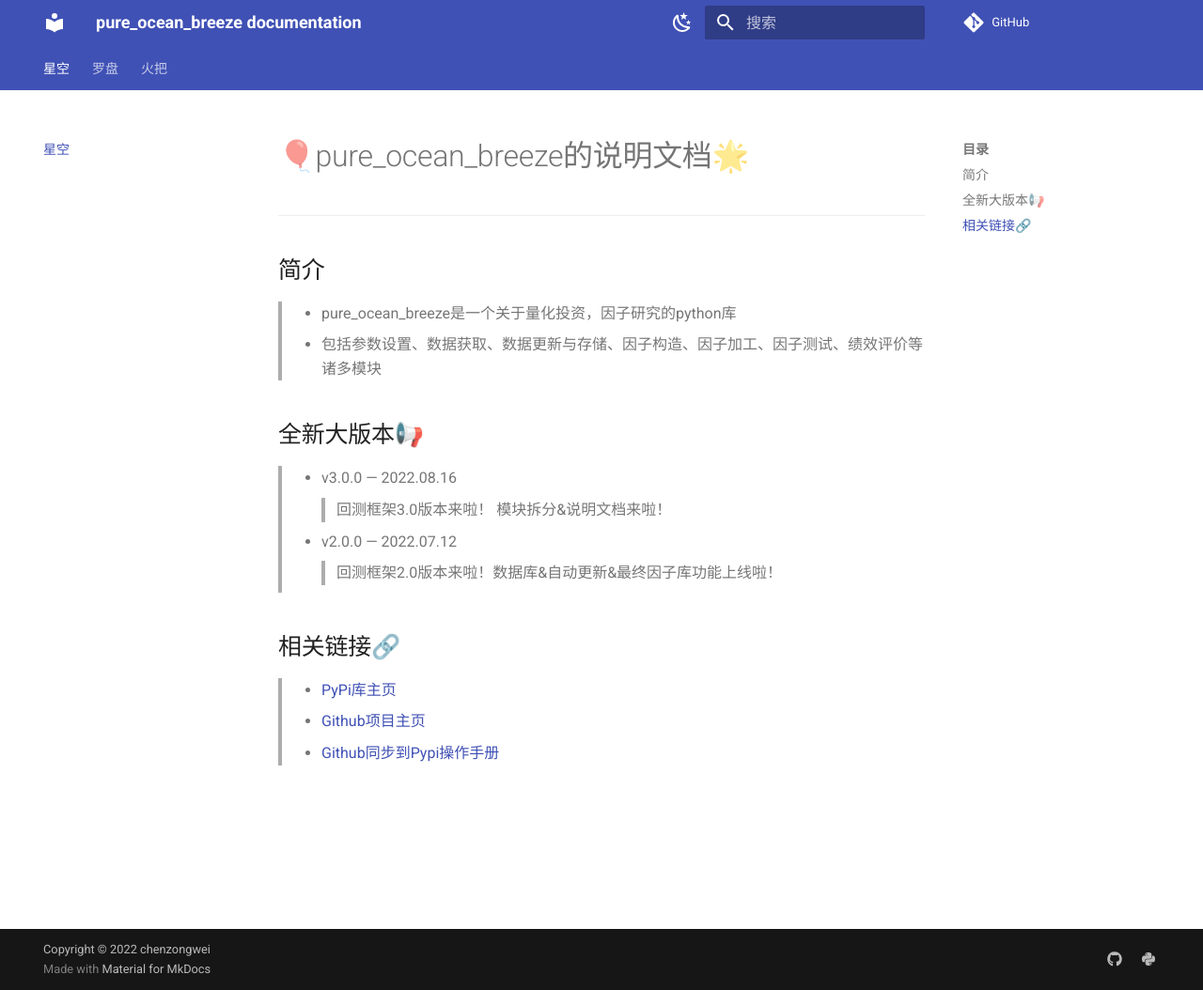
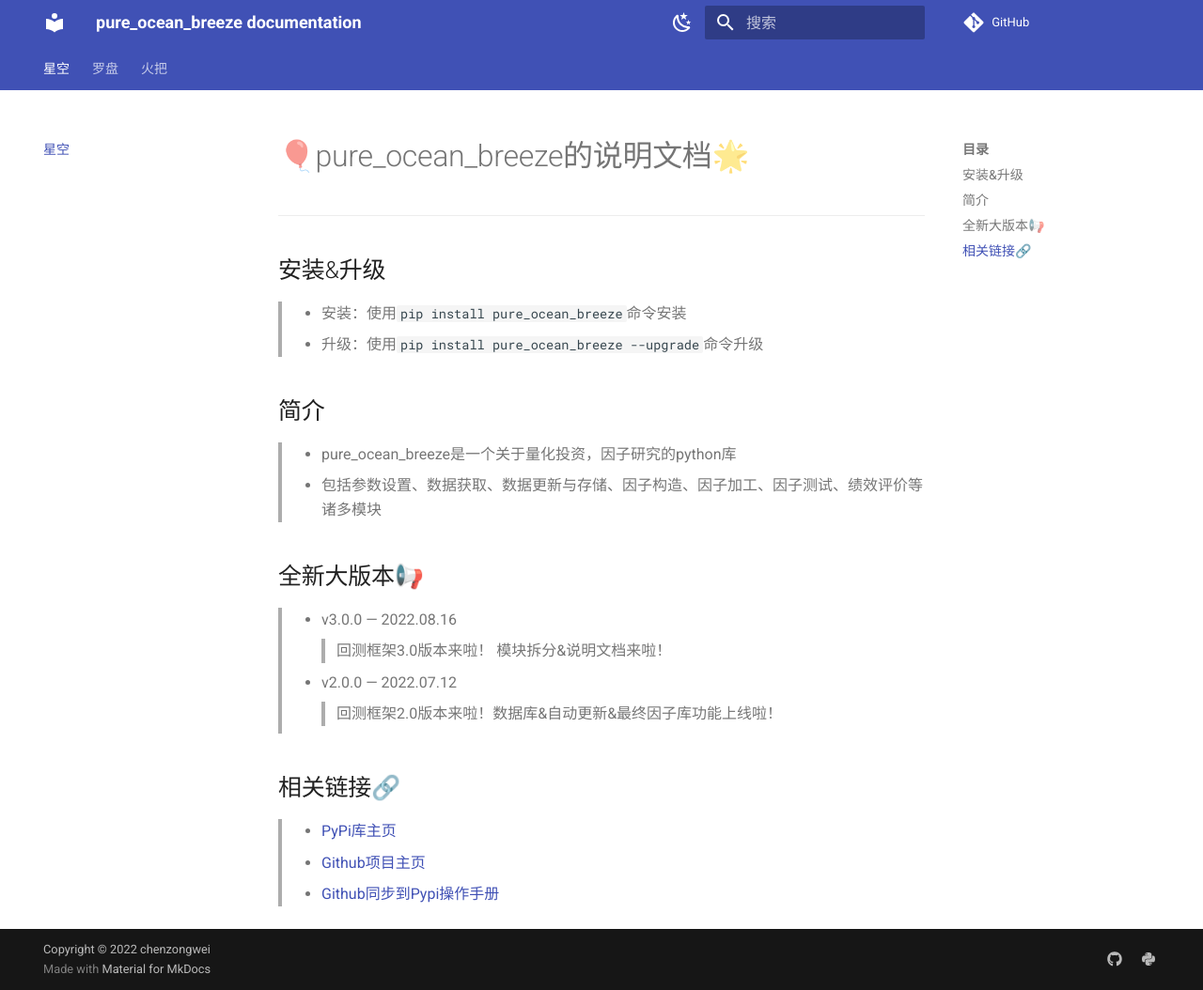
Before and after one commit to chen-001/pure_ocean_breeze, an MkDocs documentation site: the page built from docs/index.md, in a window 1280 px wide and 1054 px high. Shown: the whole window at 94% size. Built offline with MkDocs 1.6.1 and Material for MkDocs 9.7.7, drawn with Linux system fonts in a browser that asks for light colours; comment, search, counter and statistics services are not loaded.

Commit message:
Update index.md

```diff
--- a/docs/index.md
+++ b/docs/index.md
@@ -1,6 +1,10 @@
 # 🎈pure_ocean_breeze的说明文档🌟
 
 ---
+## 安装&升级
+>* 安装：使用`pip install pure_ocean_breeze`命令安装
+>* 升级：使用`pip install pure_ocean_breeze --upgrade`命令升级
+
 ## 简介
 >* pure_ocean_breeze是一个关于量化投资，因子研究的python库
 >* 包括参数设置、数据获取、数据更新与存储、因子构造、因子加工、因子测试、绩效评价等诸多模块
```
